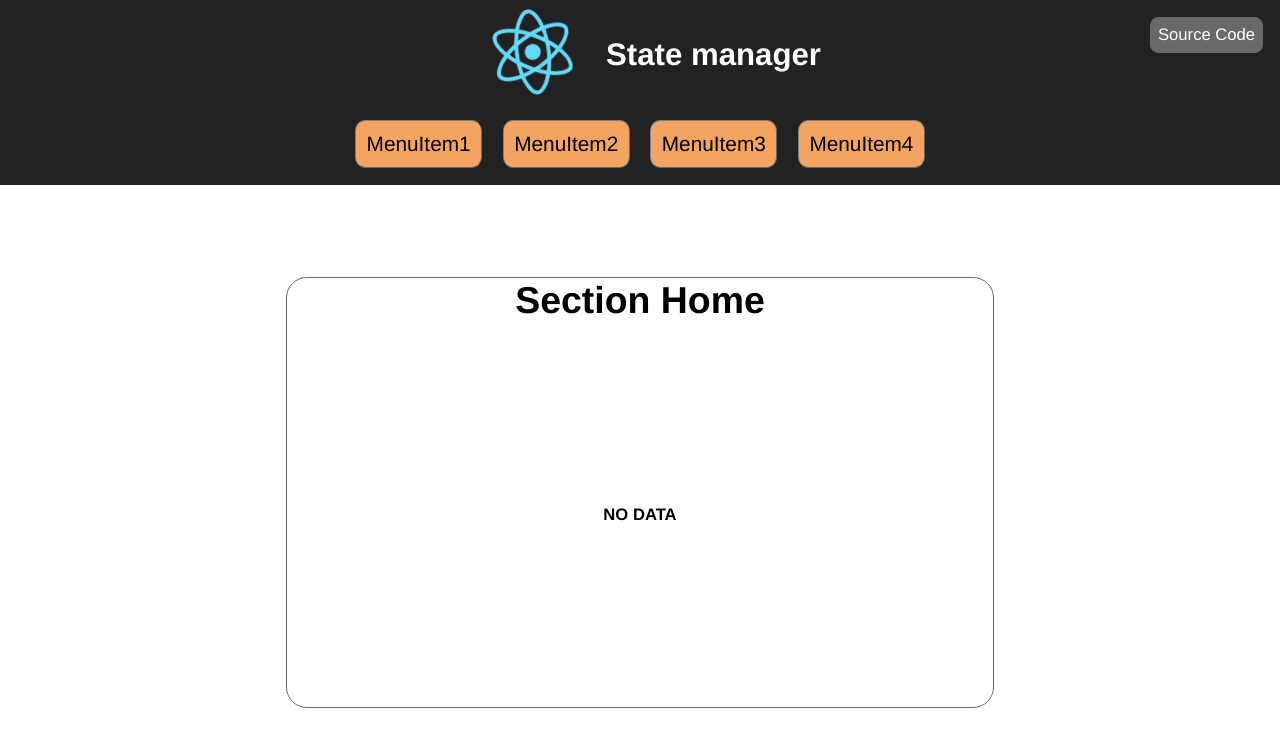
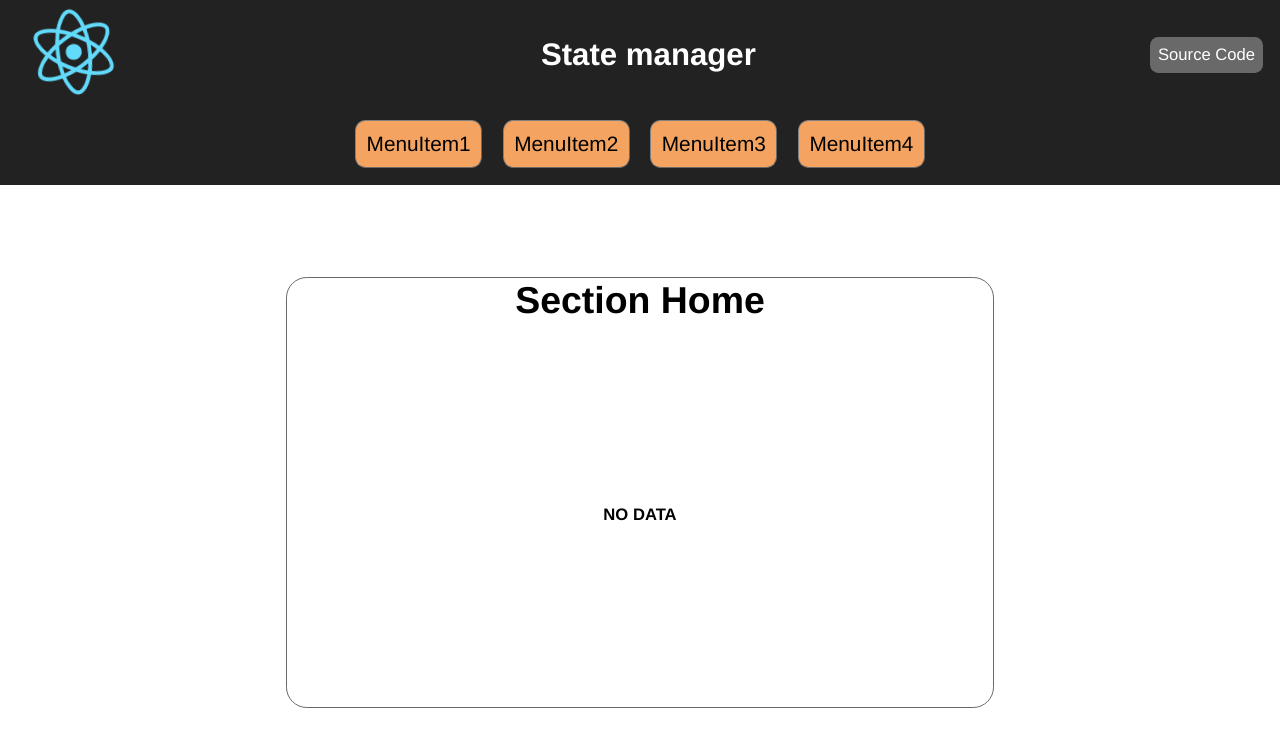
Before and after one commit to sbor767/state-manager-test-job, a React (Create React App) app: page / in a window 1280 px wide. Shown: the top 746 px of the page. Built offline with nearby package versions, Linux system fonts and the light colour scheme.

Commit message:
Fix css.

```diff
--- a/src/components/menu-item/style.css
+++ b/src/components/menu-item/style.css
@@ -1,5 +1,5 @@
 .MenuItem {
-    flex: 1;
+    flex: auto;
     margin: .5em;
     padding: .5em;
     background-color: sandybrown;
--- a/src/components/page/style.css
+++ b/src/components/page/style.css
@@ -6,17 +6,17 @@
 }
 
 .Page__header {
+    min-height: max-content;
     padding-bottom: .3em;
     background-color: #222;
     color: white;
-    position: relative;
 }
 
 .Page_headerTopRowWrapper {
     display: flex;
     flex-flow: nowrap;
     align-items: center;
-    justify-content: center;
+    justify-content: space-between;
 }
 
 .Page__headerLogo {
@@ -43,12 +43,8 @@
     align-items: end;
 }
 
-
-
 .Page__headerSourceCode {
-    position: absolute;
-    right: 1em;
-    top: 1em;
+    margin-right: 1em;
     font-size: .8em;
     padding: .5em;
     border-radius: .5em;
@@ -118,7 +114,6 @@
 .Page__loading {
     margin: auto;
     font-size: 2em;
-    /*-webkit-animation-name: pulse;*/
     animation-name: pulse;
     animation-duration: 700ms;
     transform-origin: 70% 70%;
@@ -136,13 +131,6 @@
     }
 }
 
-/*
-@-webkit-keyframes pulse {
-  0% { -webkit-transform: scale(1); }
-  50% { -webkit-transform: scale(1.2); }
-  100% { -webkit-transform: scale(1); }
-}
-*/
 @keyframes pulse {
     0% {
         transform: scale(1);
```
